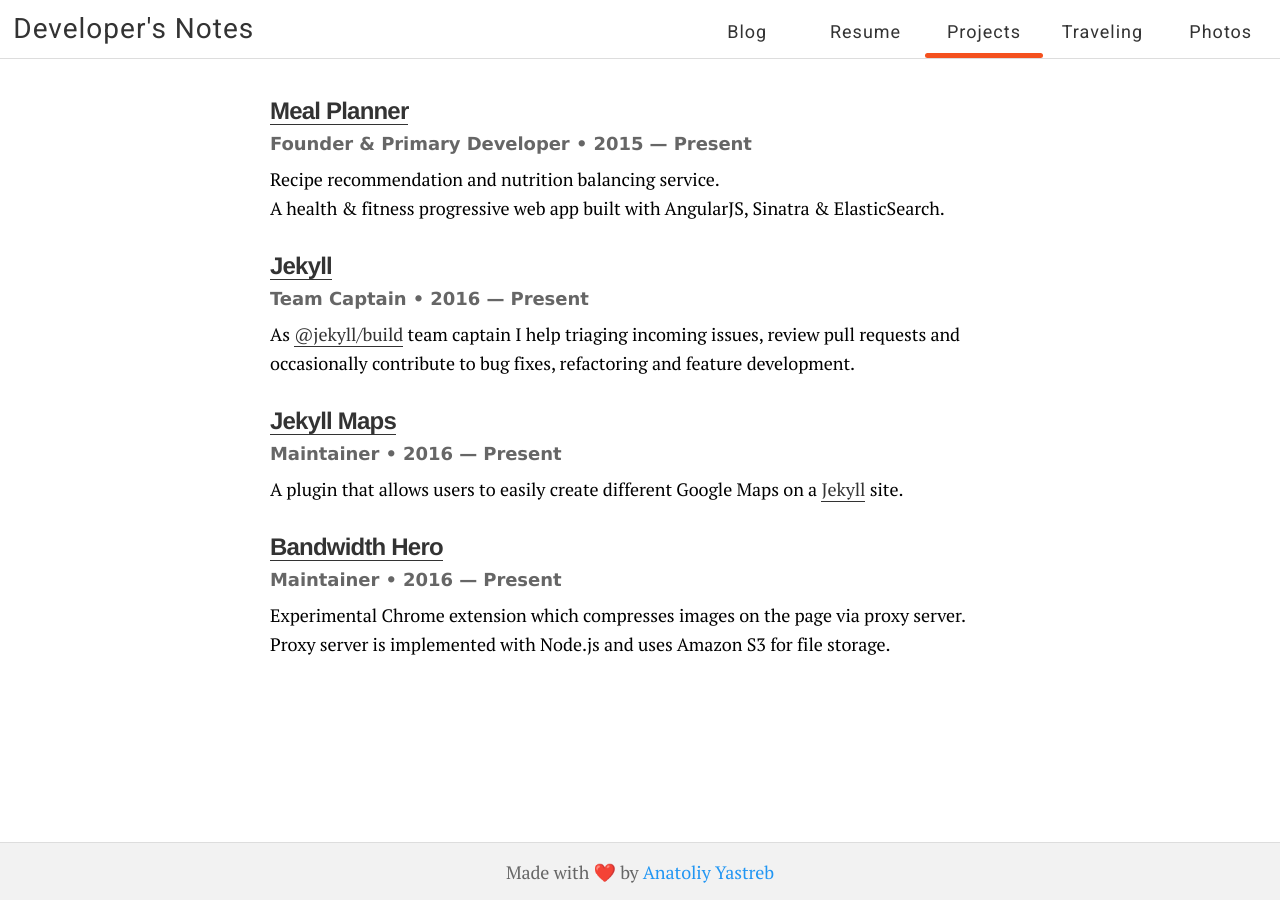
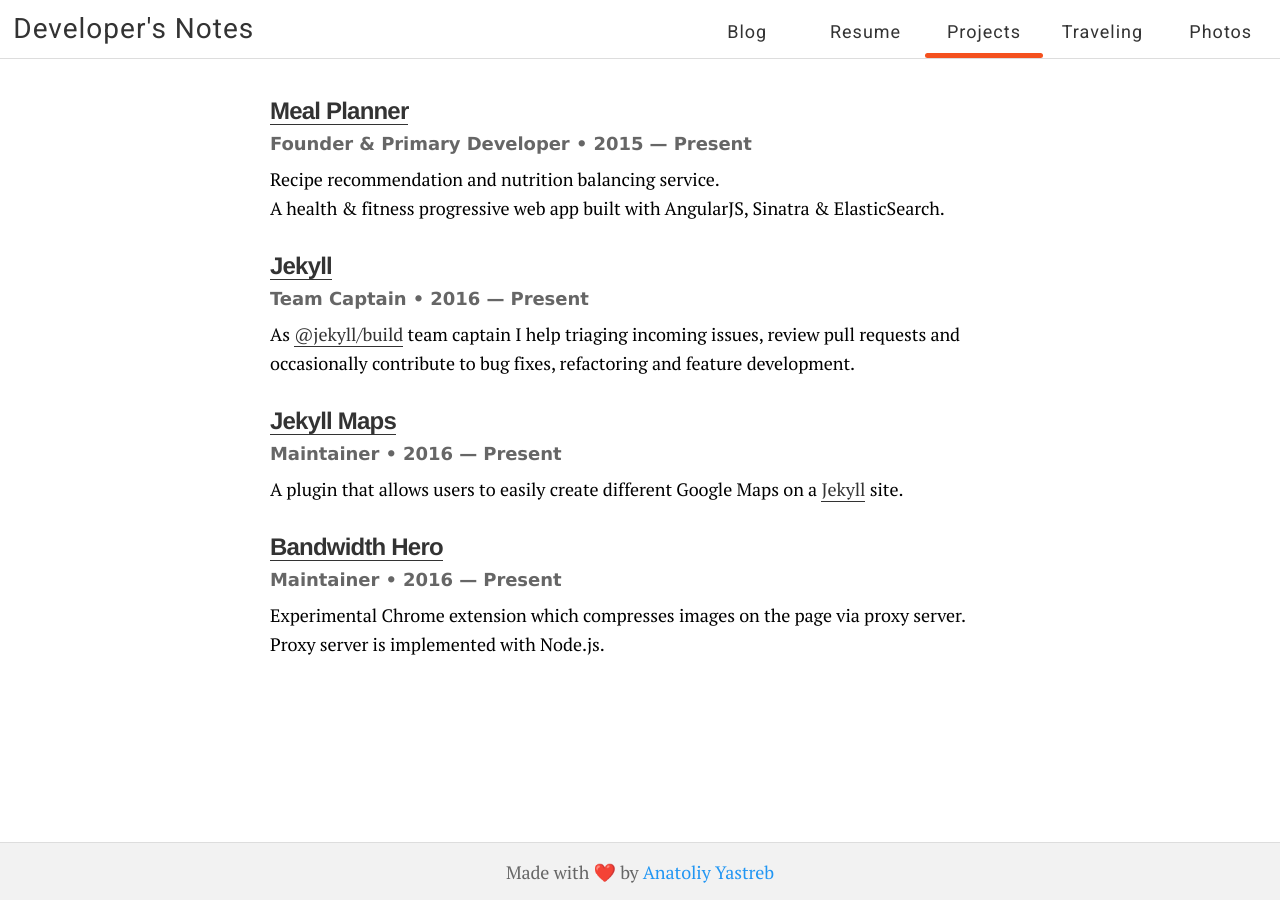
Before and after one commit to ayastreb/ayastreb.github.io, a Jekyll site: the page built from projects.md, in a window 1280 px wide. Built offline with Jekyll 4.4.1, drawn with Linux system fonts in a browser that asks for light colours; some web fonts are replaced.

Commit message:
Update projects in resume

```diff
--- a/_layouts/projects.html
+++ b/_layouts/projects.html
@@ -37,7 +37,7 @@
       <h4 class="resume-item-details">Maintainer &bull; 2016 &mdash; Present</h4>
       <p class="resume-item-copy">
         Experimental Chrome extension which compresses images on the page via proxy server.<br/>
-        Proxy server is implemented with Node.js and uses Amazon S3 for file storage.
+        Proxy server is implemented with Node.js.
       </p>
     </div>
   </section>
```
Also changed, not shown: 1 other file.
